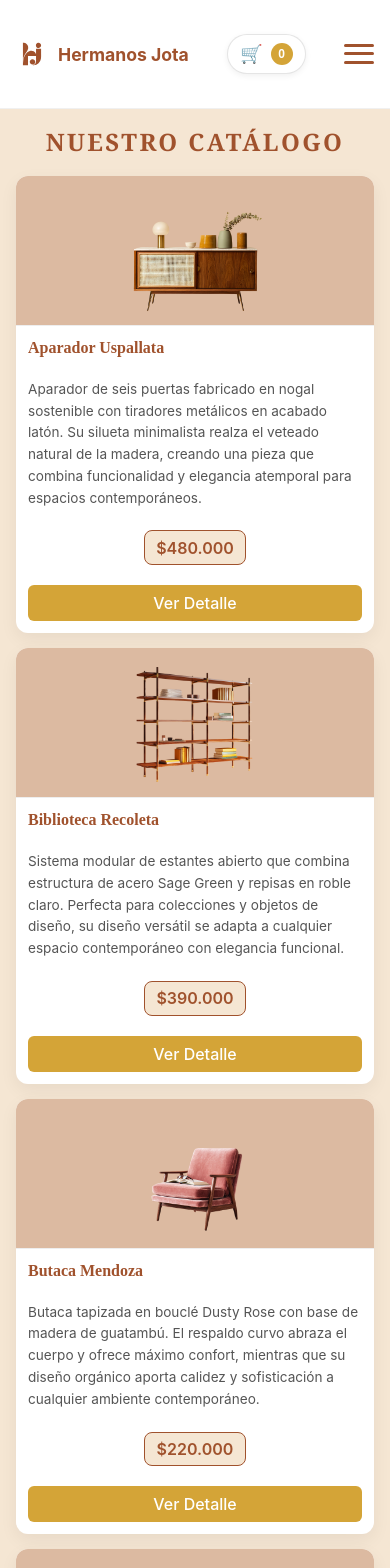
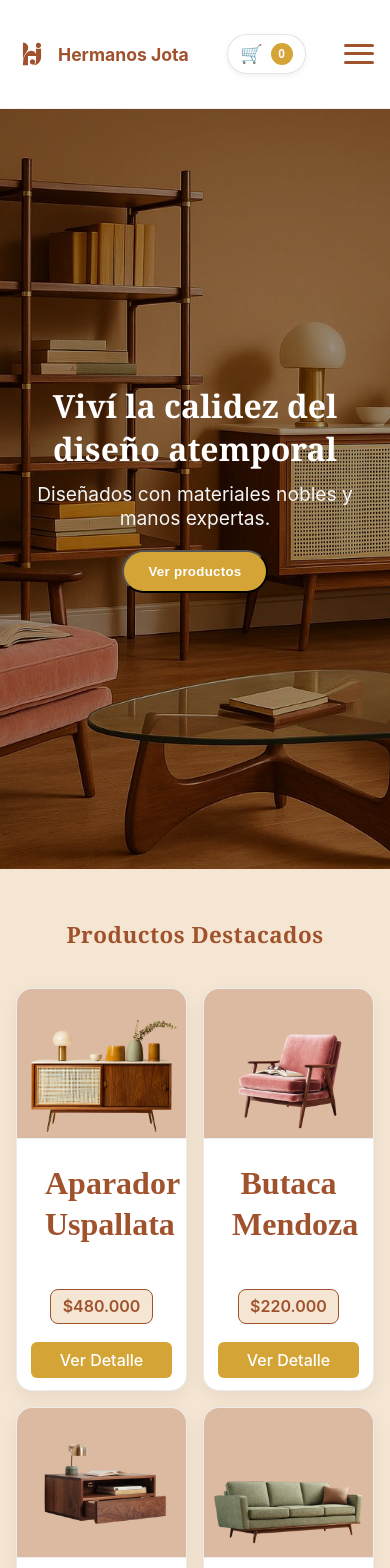
Before and after one commit to Antonioo-Wu/E-commerce-Muebler-a-Hermanos-Jota-Grupo-4, a React (Create React App) app in the folder client/: page / in a window 390 px wide. Shown: the top 1568 px of the page. Built offline with nearby package versions, Linux system fonts and the light colour scheme; no server answers.

Commit message:
Agrego el Home

```diff
--- a/client/src/App.js
+++ b/client/src/App.js
@@ -7,6 +7,7 @@ import Loader from "./components/Loader/Loader";
 import ErrorMessage from "./components/ErrorMessage/ErrorMessage";
 import NavBar from "./components/Navbar/NavBar";
 import Footer from "./components/Footer/Footer";
+import Home from "./pages/Home";
 
 export default function App() {
   const [products, setProducts] = useState([]);
@@ -14,6 +15,8 @@ export default function App() {
   const [loading, setLoading] = useState(true);
   const [error, setError] = useState(null);
   const [cart, setCart] = useState([]);
+  const [view,setView] = useState("home");
+
 
   // Cargar productos desde el backend
   useEffect(() => {
@@ -39,32 +42,48 @@ export default function App() {
   // Manejar clic en producto para ver detalle
   const handleProductClick = (product) => {
     setSelectedProduct(product);
+    setView("catalog");
   };
 
   // Volver al catálogo
   const handleBackToList = () => {
     setSelectedProduct(null);
+    setView("catalog");
   };
 
-  const handleAddToCard = (producto) => {
+  const handleAddToCart = (producto) => {
     setCart((prev) => [...prev,producto]);
     console.log("cart size =>", cart.length + 1);
   };
 
+  const goHome = () => {setSelectedProduct(null); setView("home");};
+  const goToCatalog = () => {setSelectedProduct(null); setView("catalog");}
+
   return (
     <div className="App">
-      <NavBar cartCount={cart.length} />
+      <NavBar
+        cartCount={cart.length}
+        currentView={view}
+        onGoHome={goHome}
+        onGoCatalog={goToCatalog}
+      />
 
       {loading && <Loader />}
       {error && <ErrorMessage message={error} />}
 
       {!loading && !error && (
         <>
-          {selectedProduct ? (
+          {view === "home" ? (
+            <Home
+              products={products}
+              onVerCatalogo={goToCatalog}
+              onVerDetalle={handleProductClick}
+            />
+          ): selectedProduct ? (
             <ProductDetail
               product={selectedProduct}
               onBack={handleBackToList}
-              onAddToCart={handleAddToCard}
+              onAddToCart={handleAddToCart}
             />
           ) : (
             <ProductList
--- a/client/src/components/Navbar/NavBar.js
+++ b/client/src/components/Navbar/NavBar.js
@@ -1,7 +1,14 @@
 import  { useState } from "react";
 import "./NavBar.css"
 
-export default function NavBar({ cartCount = 0, logo= "/logo.svg", onCartClick }) {
+export default function NavBar({
+  cartCount = 0,
+  logo= "/logo.svg",
+  onCartClick,
+  currentView,
+  onGoHome,
+  onGoCatalog,
+}) {
   const [open, setOpen] = useState(false);
 
   const toggleMenu = () => setOpen(!open);
@@ -12,15 +19,36 @@ export default function NavBar({ cartCount = 0, logo= "/logo.svg", onCartClick }
   return (
     <header className="site-header">
       <div className="container header-inner">
-        <a href="/" className="brand" onClick={closeIfMobile}>
+        <a href="#"
+          className="brand"
+          onClick={(e) => {
+            e.preventDefault();
+            onGoHome?.();
+            closeIfMobile();
+          }}>
           <img className="brand-logo" src={logo} alt="Hermanos Jota" />
           <span className="brand-name"><strong>Hermanos Jota</strong></span>
         </a>
 
         <nav className={`main-nav ${open ? "active" : ""}`} aria-label="Navegación principal">
           <ul onClick={closeIfMobile}>
-            <li><a className="active" href="/">Inicio</a></li>
-            <li><a href="/productos">Productos</a></li>
+            <li> <a
+                href="#"
+                className={currentView === "home" ? "active" : ""}
+                onClick={(e) => { e.preventDefault(); onGoHome?.(); }}
+              >
+                Inicio
+              </a>
+            </li>
+            <li>
+              <a
+                href="#"
+                className={currentView === "catalog" ? "active" : ""}
+                onClick={(e) => { e.preventDefault(); onGoCatalog?.(); }}
+              >
+                Productos
+              </a>
+            </li>
             <li><a href="/contacto">Contacto</a></li>
           </ul>
         </nav>
--- a/client/src/components/ProductCard/ProductCard.js
+++ b/client/src/components/ProductCard/ProductCard.js
@@ -1,6 +1,6 @@
 import "./ProductCard.css";
 
-export default function ProductCard({ product, onClick }) {
+export default function ProductCard({ product, onClick, showDescription= true }) {
   return (
     <article className="product-card" onClick={onClick}>
       <figure className="product-image-container">
@@ -8,8 +8,10 @@ export default function ProductCard({ product, onClick }) {
       </figure>
       <div className="product-info">
         <h2 className="product-name">{product.nombre}</h2>
+        {showDescription && (
              <p className="product-description">{product.descripcion}</p>
-
+        )}
+         <div className="product-footer">
           <p className="product-price">
             ${product.precio.toLocaleString("es-AR")}
           </p>
@@ -25,6 +27,7 @@ export default function ProductCard({ product, onClick }) {
             Ver Detalle
           </a>
           </div>
+      </div>
     </article>
   );
 }
--- a/client/src/components/ProductList/ProductList.css
+++ b/client/src/components/ProductList/ProductList.css
@@ -176,3 +176,32 @@
     padding: 10px 15px;
   }
 }
+
+.catalogo-page .product-info{
+  display: flex;
+  flex-direction: column;
+}
+
+
+.catalogo-page .product-footer{
+  margin-top: auto;
+  display: flex;
+  flex-direction: column;
+  align-items: center;
+  gap: 8px;
+}
+
+
+.catalogo-page .product-price{
+  margin: 0;
+  text-align: center;
+  width: auto;
+
+}
+
+.catalogo-page .detalle-button{
+  margin: 0;
+  display: inline-block;
+  text-align: center;
+  width: 100%;
+}
--- /dev/null
+++ b/client/src/pages/Home.css
@@ -0,0 +1,83 @@
+/* Botón CTA */
+.home-page .btn-primary{
+  display:inline-block;
+  background: var(--color-accent, #8b6a3a);
+  color:#fff;
+  text-decoration:none;
+  padding: 12px 24px;
+  border-radius: 999px;
+  font-weight: 600;
+  letter-spacing: .02em;
+  transition: background .2s ease, filter .15s ease;
+}
+.home-page .btn-primary:hover{ background: var(--color-primary, #6b4f2a); }
+
+
+/*  Hero*/
+.home-page .hero{
+  position: relative;
+  width: 100%;
+  height: 90vh;
+  background-position: center;
+  background-size: cover;
+  background-repeat: no-repeat;
+  display:flex; align-items:center; justify-content:center;
+  color:#fff; text-align:center;
+}
+
+.home-page .hero::before{
+  content:""; position:absolute; inset:0; background:rgba(0,0,0,.35);
+}
+
+.home-page .hero-overlay{ position:relative; z-index:1; max-width:800px; padding:0 16px; }
+.home-page .hero-text h1{
+  font-family:"Playfair Display", Georgia, serif;
+  font-size:clamp(2rem,5vw,3rem); margin-bottom:12px; color:#fff;
+}
+.home-page .hero-text p{ margin-bottom:20px; font-size:1.2rem; color:#f5f5f5; }
+
+/* Encabezado */
+.home-page .section-head{ margin:28px 0 16px; }
+.home-page .section-head h2{
+  font-family:"Playfair Display", Georgia, serif;
+  color: var(--color-primary, #6b4f2a);
+  font-size: clamp(1.4rem, 2.5vw, 1.8rem);
+  letter-spacing:.02em;
+}
+
+/* Grid de destacados */
+.home-page .product-grid{
+  display:grid; grid-template-columns:1fr 1fr; gap:16px;
+}
+@media (min-width:768px){
+  .home-page .product-grid{ grid-template-columns: repeat(4, 1fr); }
+}
+
+/* Tarjeta de producto */
+.home-page .product-card{
+  background:#fff; border:1px solid rgba(0,0,0,.08);
+  border-radius:16px; overflow:hidden; display:flex; flex-direction:column;
+}
+.home-page .product-image-container img{
+  width:100%; aspect-ratio:4/3; object-fit:cover; display:block;
+}
+.home-page .product-info, .home-page .product-name{ padding:12px 14px; text-align: center;}
+.home-page .product-name{ font-size:2rem;  font-family: "Playfair Display", serif; color: var(--color-primary); }
+.home-page .detalle-button{ display: inline-block;margin-top: 10px;padding: 8px 12px;
+  background-color: var(--color-accent);color: #fff;text-align: center;
+  border-radius: 6px;font-weight: 500;font-family: "Inter", sans-serif;text-decoration: none;
+  transition: background 0.3s; width: 100%;
+}
+.home-page .product-footer {
+  margin-top: auto;
+  display: flex;
+  flex-direction: column;
+  align-items: center;
+  gap: 8px;
+}
+
+.home-page .detalle-button:hover{ background:#e6e6e6; }
+
+/* CTA inferior */
+.destacados-cta{ text-align:center; margin-top:40px; }
+.destacados-cta .btn-primary{ padding:12px 28px; font-size:1rem; background:var(--color-accent)}
--- /dev/null
+++ b/client/src/pages/Home.js
@@ -0,0 +1,61 @@
+
+import './Home.css'
+import ProductCard from "../components/ProductCard/ProductCard";
+
+export default function Home({ products =[], onVerCatalogo, onVerDetalle }) {
+    const destacados = (products || [])
+    .filter((p) => p?.destacado === true)
+    .slice(0,5);
+    const heroImage = "/heroBanner.jpg";
+
+    return(
+        <main className="home-page">
+            {/* HERO */}
+            <section
+                className="hero"
+                aria-label="Presentación"
+                style={{ backgroundImage: `url(${heroImage})` }}
+            >
+                <div className="hero-overlay">
+                <div className="hero-text">
+                    <h1>Viví la calidez del diseño atemporal</h1>
+                    <p>Diseñados con materiales nobles y manos expertas.</p>
+                    <button className="btn-primary" type="button" onClick={onVerCatalogo}>
+                    Ver productos
+                    </button>
+                </div>
+                </div>
+            </section>
+
+             {/* DESTACADOS */}
+            <section className="destacados" aria-labelledby="destacados-title">
+                <div className="container">
+                <header className="section-head">
+                    <h2 id="destacados-title">Productos Destacados</h2>
+                </header>
+
+                {destacados.length > 0 ? (
+                    <div className="product-grid" data-testid="destacados-grid">
+                    {destacados.map((p) => (
+                        <ProductCard
+                            key={p.id}
+                            product={p}
+                            onClick={() => onVerDetalle?.(p)} showDescription={false}
+                            />
+                    ))}
+                    </div>
+                ) : (
+                    <p>No hay productos destacados por el momento.</p>
+                )}
+
+                <div className="destacados-cta">
+                    <button className="btn-primary" type="button" onClick={onVerCatalogo}>
+                    Ver todos los productos
+                    </button>
+                </div>
+                </div>
+            </section>
+
+        </main>
+    );
+}
```
Also changed, not shown: client/public/heroBanner.jpg (added). Lines whose indentation alone changed are shown as unchanged.
